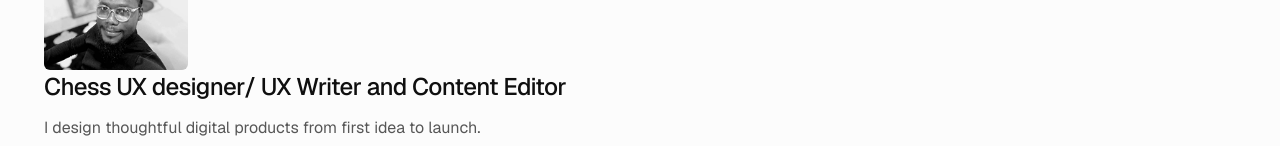
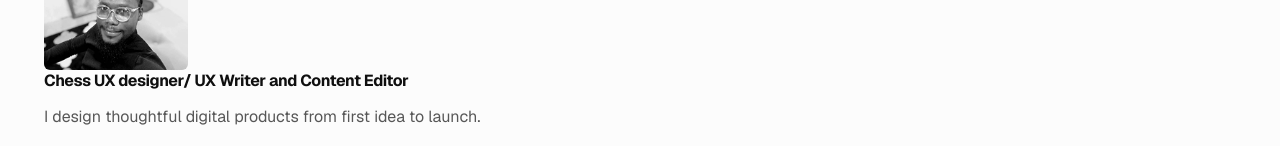
Before and after one commit to damilareoo/kenny-olajide-portfolio, a Next.js app: page / in a window 1280 px wide. Shown: the part 174-320 px from the top of the page. Built offline with nearby package versions, Linux system fonts and the light colour scheme; no server answers.

Commit message:
Re-encode portrait for sharp plus pending edits

```diff
--- a/app/about/page.tsx
+++ b/app/about/page.tsx
@@ -56,7 +56,7 @@ export default function AboutPage() {
             height={200}
             sizes="176px"
             priority
-            circle
+            roundedClassName="rounded-md"
           />
         </div>
 
--- a/app/page.tsx
+++ b/app/page.tsx
@@ -61,7 +61,7 @@ export default async function Home() {
         {/* No h1 here: the header lockup above is the page's own h1, so the
             name is printed once. What opens the page is the claim, in the
             owner's own words. */}
-        <p className="max-w-[34ch] text-lg font-medium leading-snug tracking-tight text-ink">
+        <p className="max-w-[34ch] text-base font-bold leading-snug tracking-tight text-ink">
           Chess UX designer/ UX Writer and Content Editor
         </p>
         <p className="mt-3 max-w-[52ch] text-base leading-relaxed text-ink-2">
```
Also changed, not shown: public/portrait/kenny.png.
